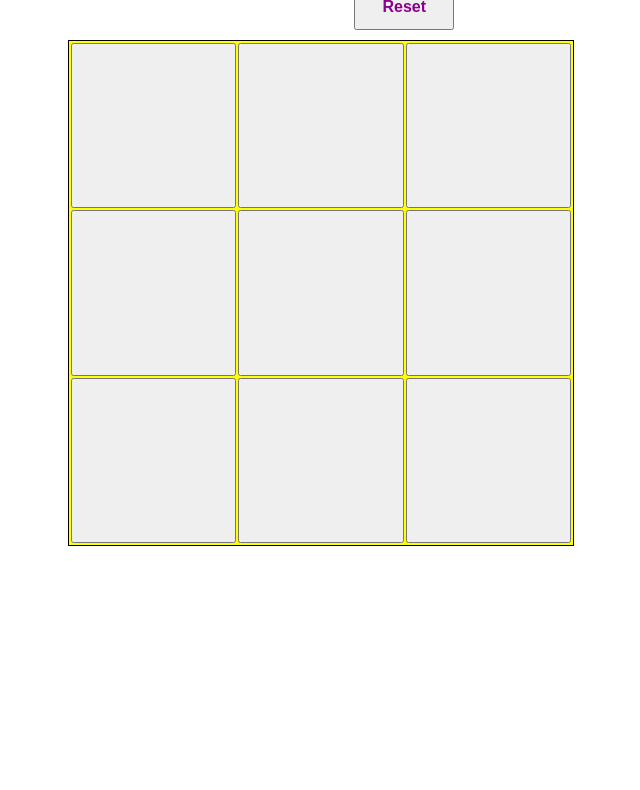
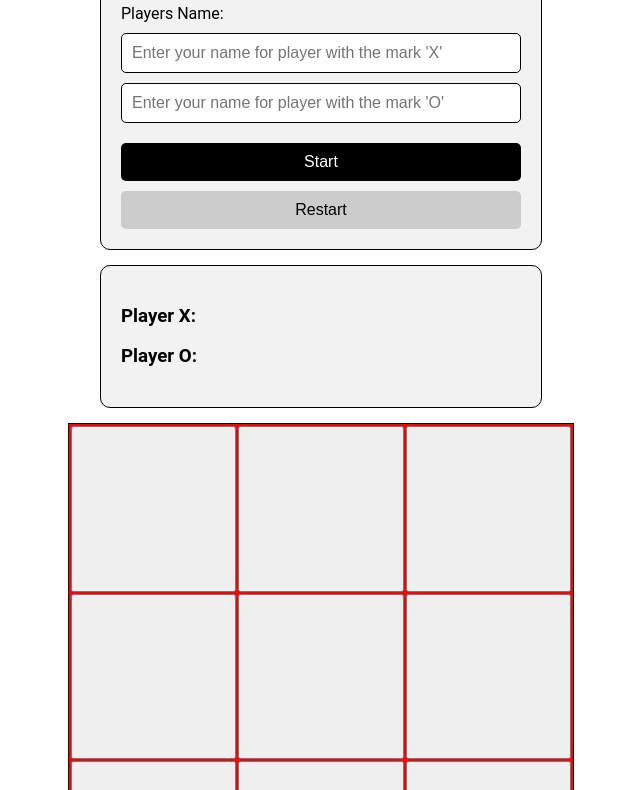
Before and after one commit to martinfs1/tic-tac-toe, a website: page index.html in a window 1280 px wide. Shown: the part 115-905 px from the top of the page, without its empty margins (319-959 px from the left). Before the commit the page ends 800 px from the top, so only its background shows below. Drawn offline with Linux system fonts and the light colour scheme.

Commit message:
I finish the gameboard! I have thinks to improve

```diff
--- a/css/styles.css
+++ b/css/styles.css
@@ -1,6 +1,11 @@
-h1 {
-  color: darkmagenta;
-  text-align: center;
+.container {
+  display: flex;
+  flex-direction: column;
+  justify-content: space-between;
+  font-family: 'Roboto', sans-serif;
+  width: 600px;
+  margin: 50px auto;
+  gap: 15px;
 }
 
 .board {
@@ -12,38 +17,65 @@ h1 {
   border: 1px solid black;
   gap: 2px;
   padding: 2px;
-  background-color: yellow;
+  background-color: red;
   margin: auto;
 }
 
-.container {
+
+.card {
+  background-color: #F2F2F2;
+  color: #000;
+  border: 1px solid #000;
+  border-radius: 10px;
+  padding: 20px;
+  width: 400px;
+  margin: 0 auto;
+}
+
+.card h2 {
+  margin-top: 0;
+  font-size: 24px;
+  text-align: center;
+}
+
+.card form {
   display: flex;
   flex-direction: column;
-  justify-content: space-between;
-  font-family: 'Roboto', sans-serif;
-  width: 600px;
-  margin: auto;
+  margin-top: 20px;
 }
 
-.status {
-  display: flex;
-  flex-direction: row;
-  justify-content: space-evenly;
-  margin: 10px 0;
+.card label {
+  margin-bottom: 10px;
 }
 
-p {
-  font-size: large;
-  font-weight: bolder;
-  color: darkmagenta;
+.card input[type="text"] {
+  padding: 10px;
+  margin-bottom: 10px;
+  border: 1px solid #000;
+  border-radius: 5px;
+  font-size: 16px;
 }
 
-.btnReset {
-  align-self: center;
-  width: 100px;
-  padding: 12px 10px;
-  font-size: medium;
-  font-weight: bolder;
-  color: darkmagenta;
-  cursor: default;
+.card button {
+  padding: 10px;
+  border: none;
+  border-radius: 5px;
+  font-size: 16px;
+  cursor: pointer;
+  margin-top: 10px;
 }
+
+.card #start-btn {
+  background-color: #000;
+  color: #fff;
+}
+
+.card #rstBtn {
+  background-color: #ccc;
+  color: #000;
+}
+
+.card #winner {
+  margin-top: 20px;
+  font-size: 20px;
+}
--- a/index.html
+++ b/index.html
@@ -12,10 +12,24 @@
 
 <body>
   <div class="container">
-    <h1>Tic Tac Toe</h1>
-    <div class="status" id="status">
-      <h1 class="turn"></h1>
-      <button class="btnReset" id="rstBtn">Reset</button>
+    <div class="card">
+      <h2>Tic Tac Toe</h2>
+      <form>
+        <label for="player-name">Players Name:</label>
+        <input type="text" id="player-X" name="player-X" placeholder="Enter your name for player with the mark 'X'"
+          required>
+        <input type="text" id="player-O" name="player-O" placeholder="Enter your name for player with the mark 'O'"
+          required>
+        <button type="submit" id="start-btn">Start</button>
+        <button type="button" id="rstBtn">Restart</button>
+      </form>
+    </div>
+    <div class="card" id="status">
+      <h3 class="plyrX" id="plyrX"></h3>
+      <h3 class="plyrO" id="plyrO"></h3>
+      <div>
+        <p id="winner"></p>
+      </div>
     </div>
     <div class="board" id="boardDiv"></div>
   </div>
--- a/main.js
+++ b/main.js
@@ -1,10 +1,5 @@
-let symbolState = 'X';
 
-const changeState = () => {
-  symbolState = (symbolState === 'X') ? 'O' : 'X';
-};
-
-// const PlayerFactory = (name, mark) => ({ name, mark });
+const PlayerFactory = (name, mark) => ({ name, mark });
 
 const Gameboard = (() => {
   const board = Array(9).fill(null);
@@ -13,9 +8,18 @@ const Gameboard = (() => {
   let values = [];
   let valueXIndexs = [];
   let valueOIndexs = [];
+  let symbolState = 'X';
+
+  const showWinner = document.getElementById('winner')
+
+
+  const changeState = () => {
+    symbolState = (symbolState === 'X') ? 'O' : 'X';
+  };
 
   const resetBoard = () => {
     symbolState = 'X';
+    showWinner.innerHTML = ''
     boardDiv = document.querySelectorAll('#cellBtn');
     boardDiv.forEach((cell) => {
       cell.innerHTML = '';
@@ -34,11 +38,32 @@ const Gameboard = (() => {
     board.forEach((element, index) => {
       const cell = document.createElement('button');
       cell.setAttribute('id', 'cellBtn');
+      cell.setAttribute('style', 'cursor:pointer;')
       boardDiv.appendChild(cell);
       cell.dataset.mark = `${index}`;
     });
   };
 
+  const start = () => {
+    let namePlayerX = document.getElementById('player-X')
+    let namePlayerO = document.getElementById('player-O')
+
+    const playerX = PlayerFactory(namePlayerX.value, 'X',)
+    const playerO = PlayerFactory(namePlayerO.value, 'O',)
+
+    let toShowNamePlayerX = document.getElementById('plyrX')
+    let toShowNamePlayerO = document.getElementById('plyrO')
+
+    toShowNamePlayerX.innerHTML = `Player X: ${playerX.name}`;
+    toShowNamePlayerO.innerHTML = `Player O: ${playerO.name}`;
+
+    namePlayerX.value = ''
+    namePlayerO.value = ''
+    showWinner.innerHTML = ''
+    resetBoard()
+    return { playerO, playerX }
+  }
+  // I need to solve how to use the players objects in the checkforwin function.
   const checkForWin = () => {
     const winningCombos = [
       [0, 1, 2], [3, 4, 5], [6, 7, 8],
@@ -48,17 +73,16 @@ const Gameboard = (() => {
     valueXIndexs = board.map((element, index) => ((element === 'X') ? index : null));
     for (const combo of winningCombos) {
       if (combo.every((i) => valueXIndexs.includes(i))) {
-        return 'X';
+        return `X`;
       }
     }
     valueOIndexs = board.map((element, index) => ((element === 'O') ? index : null));
     for (const combo of winningCombos) {
       if (combo.every((i) => valueOIndexs.includes(i))) {
-        return 'O';
+        return `O`;
       }
     }
     return null;
-
   };
 
   const setCell = () => {
@@ -68,42 +92,53 @@ const Gameboard = (() => {
         mark = event.target;
         const markValue = Number(mark.dataset.mark);
         board.forEach((element, index) => {
-          if (markValue === index) {
+          if (markValue === index && (mark.innerHTML === '')) {
             board[index] = `${symbolState}`;
             mark.innerHTML = board[index];
             values.push(board[index]);
             changeState();
             if (values.length >= 5) {
               const winner = checkForWin();
-              if (winner) {
+              if (winner === 'X') {
+                showWinner.innerHTML = `The winner is ${winner}`
+                console.log(`The winner is ${winner}`);
+              } else if (winner === 'O') {
+                showWinner.innerHTML = `El ganador is ${winner}`
                 console.log(`The winner is ${winner}`);
               } else if (values.length === 9) {
+                showWinner.innerHTML = `There is a tie.`
                 console.log(`There is a tie.`);
               }
             }
           }
         });
-      } else if (event.target.matches('#rstBtn')) resetBoard();
+      } else if (event.target.matches('#rstBtn')) {
+        resetBoard();
+      } else if (event.target.matches('#start-btn')) {
+        start()
+      }
     });
   };
 
   const getBoard = () => board;
   return {
-    getBoard, renderBoard, setCell, resetBoard,
+    getBoard, renderBoard, setCell, resetBoard, start, checkForWin
   };
 })();
 
+
 const FlowGame = (() => {
   const playerTurnDiv = document.querySelector('.turn');
+  const start = Gameboard.start()
   const board = Gameboard;
-
   const setCell = Gameboard.setCell();
 
+
+
+  const checkForWin = Gameboard.checkForWin()
+
   return {
-    // playerOne,
-    // playerTwo,
-    // getBoard: board.getBoard,
-    // setCell,
+
   };
 })();
 
```
